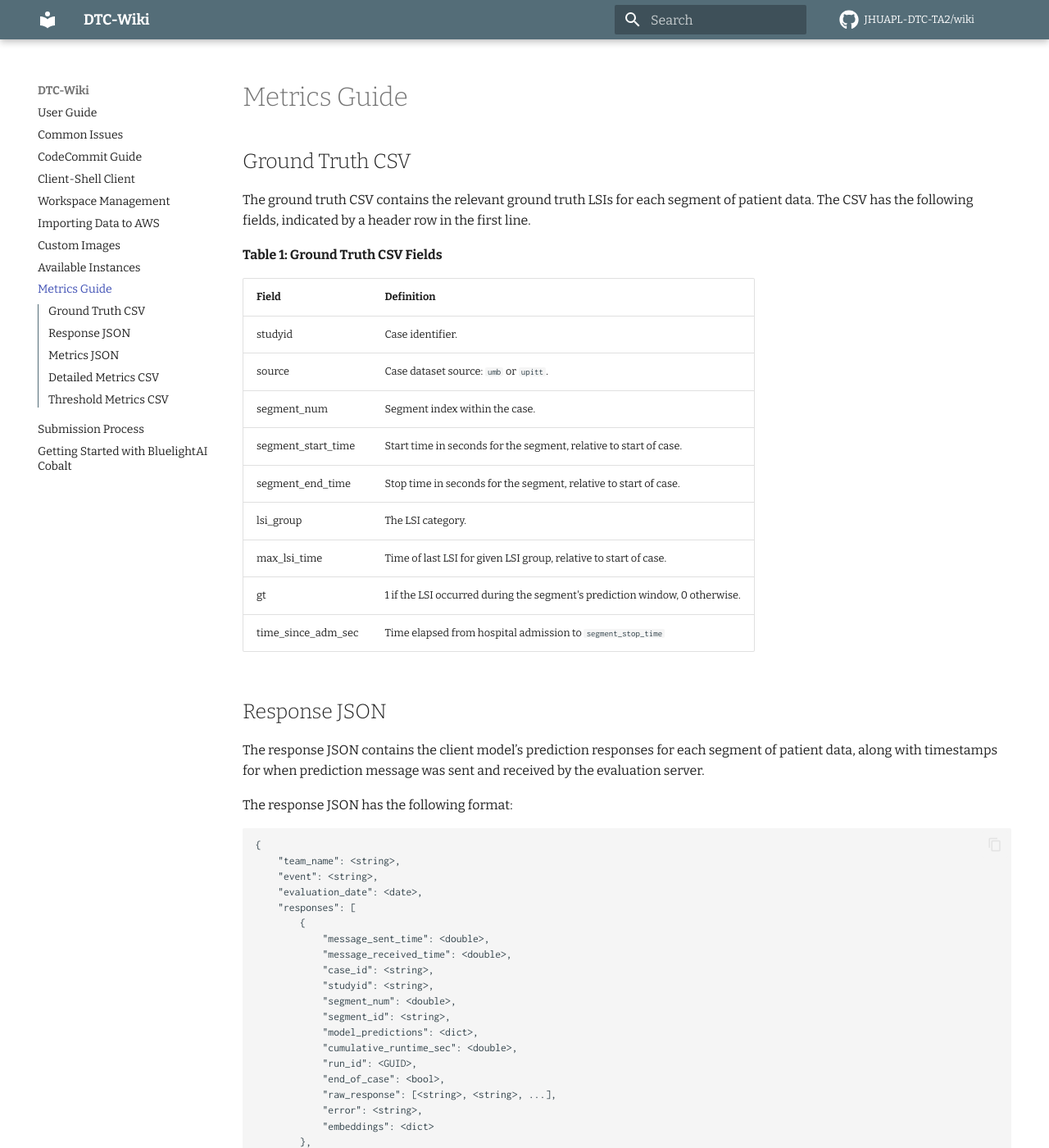
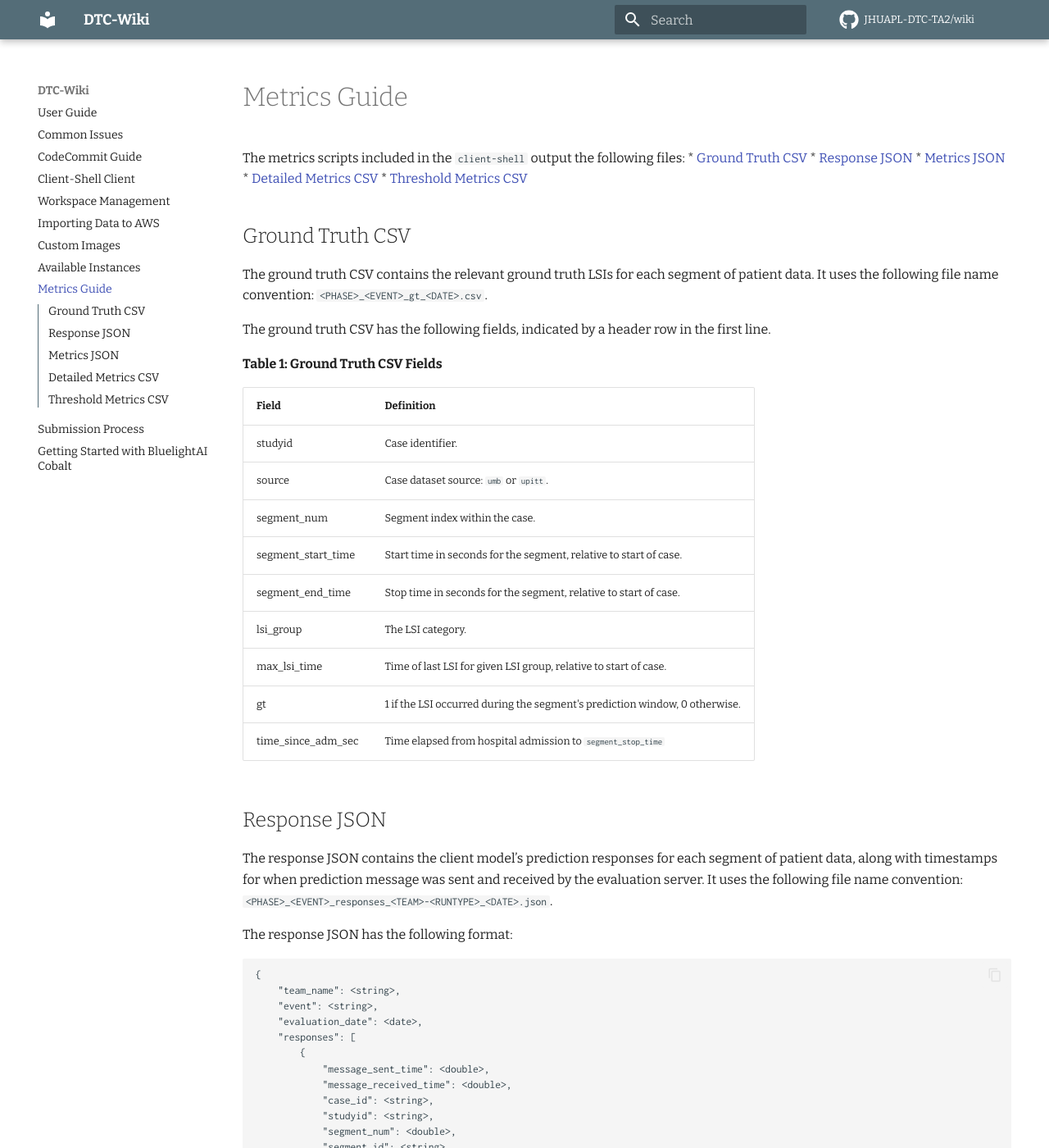
Before and after one commit to JHUAPL-DTC-TA2/wiki, an MkDocs documentation site: the page built from docs/metrics_guide.md, in a window 1280 px wide and 1400 px high. Shown: the whole window at 82% size. Built offline with MkDocs 1.6.1 and Material for MkDocs 9.7.7, drawn with Linux system fonts in a browser that asks for light colours; comment, search, counter and statistics services are not loaded; some of the changed text lies outside the part shown.

Commit message:
minor improvements

````diff
--- a/docs/metrics_guide.md
+++ b/docs/metrics_guide.md
@@ -1,8 +1,18 @@
 # Metrics Guide
+
+The metrics scripts included in the `client-shell` output the following files:
+* [Ground Truth CSV](#ground-truth-csv)
+* [Response JSON](#response-json)
+* [Metrics JSON](#metrics-json)
+* [Detailed Metrics CSV](#detailed-metrics-csv)
+* [Threshold Metrics CSV](#threshold-metrics-csv)
 
 ## Ground Truth CSV
 
-The ground truth CSV contains the relevant ground truth LSIs for each segment of patient data. The CSV has the following fields, indicated by a header row in the first line.
+The ground truth CSV contains the relevant ground truth LSIs for each segment of patient data. It uses the following file name convention:
+`<PHASE>_<EVENT>_gt_<DATE>.csv`.
+
+The ground truth CSV has the following fields, indicated by a header row in the first line.
 
 **Table 1: Ground Truth CSV Fields**
 
@@ -19,7 +29,8 @@ The ground truth CSV contains the relevant ground truth LSIs for each segment of
 |time_since_adm_sec| Time elapsed from hospital admission to `segment_stop_time` |
 
 ## Response JSON
-The response JSON contains the client model’s prediction responses for each segment of patient data, along with timestamps for when prediction message was sent and received by the evaluation server.
+The response JSON contains the client model’s prediction responses for each segment of patient data, along with timestamps for when prediction message was sent and received by the evaluation server. It uses the following file name convention:
+`<PHASE>_<EVENT>_responses_<TEAM>-<RUNTYPE>_<DATE>.json`.
 
 The response JSON has the following format:
 ```
@@ -70,7 +81,8 @@ The response JSON has the following format:
 |embeddings| Optional dictionary containing  embeddings at different levels of internal data analysis.|
 
 ## Metrics JSON
-The metrics JSON contains the client model performance metrics calculated for each case: the Mean Squared Correct (MSC).
+The metrics JSON contains the client model performance metrics calculated for each case: the Mean Squared Correct (MSC). It uses the following file name convention:
+`<PHASE>_<EVENT>_metrics_<TEAM>-<RUNTYPE>_<DATE>.json`.
 
 The metrics JSON has the following format:
 ```
@@ -146,7 +158,8 @@ The metrics JSON has the following format:
 |error	|Error message from the server.|
 
 ## Detailed Metrics CSV
-The detailed metrics CSV contains the client model performance metrics calculated for each segment and LSI group.
+The detailed metrics CSV contains the client model performance metrics calculated for each segment and LSI group. It uses the following file name convention:
+`<PHASE>_<EVENT>_detailed-metrics_<TEAM>-<RUNTYPE>_<DATE>.csv`.
 
 **Table 4: Detailed Metrics CSV Fields**
 
@@ -175,7 +188,8 @@ The detailed metrics CSV contains the client model performance metrics calculate
 |event_normalized_msc| `unweighted_msc` *  `event_normalized_segment_weight` |
 
 ## Threshold Metrics CSV
-The threshold metrics CSV contains the client model binary classification metrics calculated at different thresholds for each LSI group.
+The threshold metrics CSV contains the client model binary classification metrics calculated at different thresholds for each LSI group. It uses the following file name convention:
+`<PHASE>_<EVENT>_threshold-metrics_<TEAM>-<RUNTYPE>_<DATE>.csv`.
 
 **Table 4: Threshold Metrics CSV Fields**
 
````
Also changed, not shown: other parts of docs/metrics_guide.md (+5 -5 lines), docs/running_client_shell.md (+9 -1 lines).
